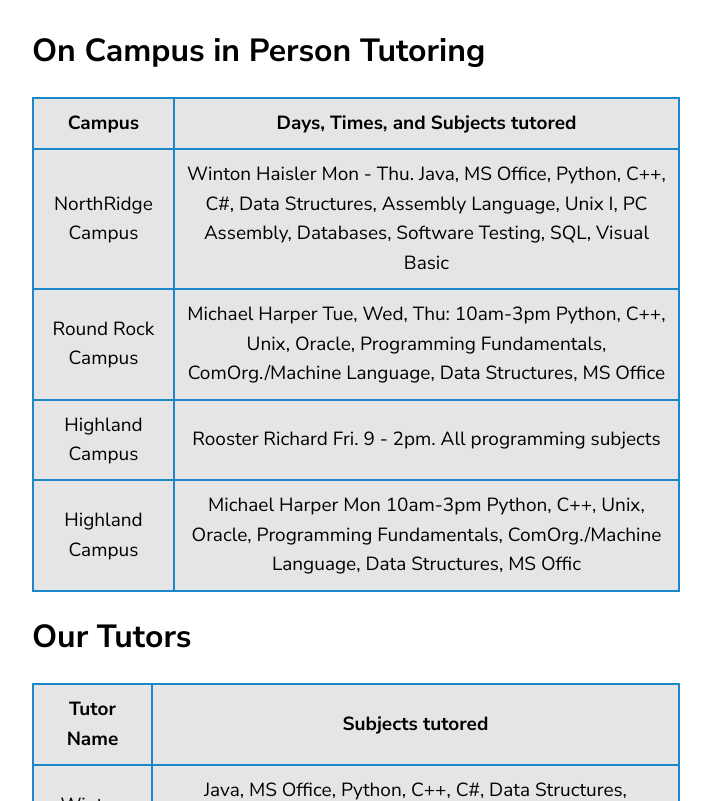
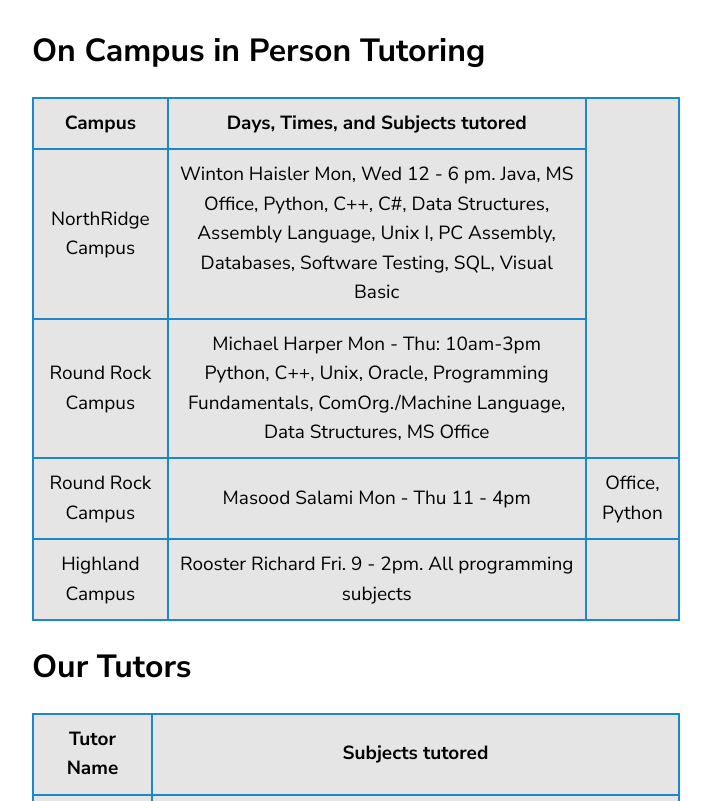
Before and after one commit to roosterrichard/acctutor, a Jekyll site: the page built from index.md, in a window 1280 px wide and 900 px high, scrolled down 1346 px, cut to the strip 99-900 px from the top of the window. Shown: the whole strip, without its empty margins (68-779 px from the left). Built offline with Jekyll 4.4.1, drawn with Linux system fonts in a browser that asks for light colours; our own code applies the rules of GitHub Pages for plain Markdown files.

Commit message:
Update index.md

```diff
--- a/index.md
+++ b/index.md
@@ -27,11 +27,11 @@ This is a first come first serve system where the average wait time is < 3 minut
 <tr>
 <td><b>Campus</b></td><td><b>Days, Times, and Subjects tutored</b></td>
 </tr>
-<tr><td>NorthRidge Campus</td><td>Winton Haisler Mon - Thu.  Java, MS Office, Python, C++, C#, Data Structures, Assembly Language, Unix I, PC Assembly, Databases, Software Testing, SQL, Visual Basic</td></tr>
-<tr><td>Round Rock Campus</td><td>Michael Harper Tue, Wed, Thu: 10am-3pm Python, C++, Unix, Oracle, Programming Fundamentals, ComOrg./Machine Language, Data Structures, MS Office</td></tr>
+<tr><td>NorthRidge Campus</td><td>Winton Haisler Mon, Wed 12 - 6 pm.  Java, MS Office, Python, C++, C#, Data Structures, Assembly Language, Unix I, PC Assembly, Databases, Software Testing, SQL, Visual Basic</td></tr>
+<tr><td>Round Rock Campus</td><td>Michael Harper Mon - Thu: 10am-3pm Python, C++, Unix, Oracle, Programming Fundamentals, ComOrg./Machine Language, Data Structures, MS Office</td></tr>
+<tr><td>Round Rock Campus</td><td>Masood Salami Mon - Thu 11 - 4pm</td><td>Office, Python</td></tr>
+<tr><td>Highland Campus</td><td>Rooster Richard Fri. 9 - 2pm. All programming subjects</td></tr>
 
-<tr><td>Highland Campus</td><td>Rooster Richard Fri. 9 - 2pm. All programming subjects</td></tr>
-<tr><td>Highland Campus</td><td>Michael Harper Mon 10am-3pm Python, C++, Unix, Oracle, Programming Fundamentals, ComOrg./Machine Language, Data Structures, MS Offic</td></tr>
 </table>
 
 ## Our Tutors
```
